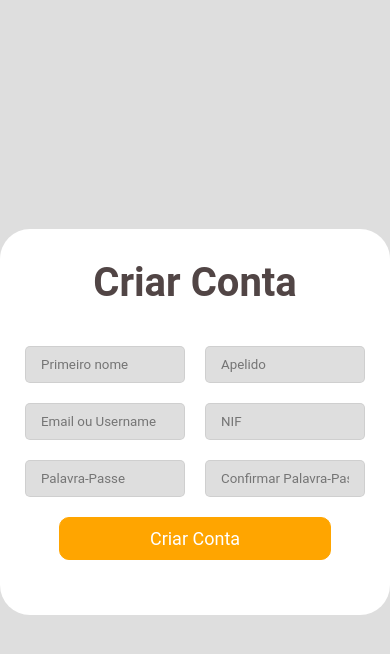
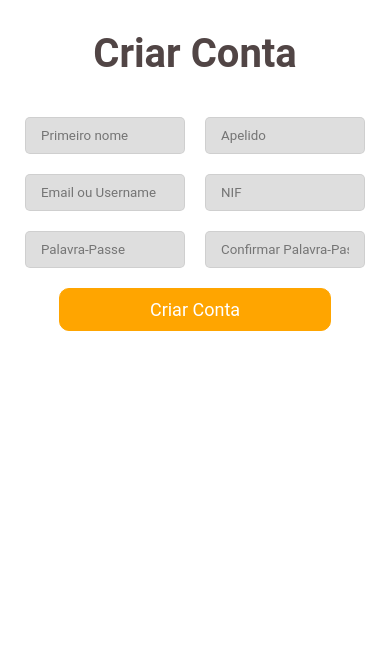
Before and after one commit to mariovarela99/stor-ipil-website, a React (Create React App) app: page /cadastro in a window 390 px wide. Shown: the top 654 px of the page. Built offline with nearby package versions, Linux system fonts and the light colour scheme.

Commit message:
Cadastro terminado com sucesso

```diff
--- a/src/pages/Cadastro/style.css
+++ b/src/pages/Cadastro/style.css
@@ -54,6 +54,13 @@
     background: transparent;
 }
 
-@media screen and (max-width: 500px){
-
+@media screen and (max-width: 600px){
+    .cadastro {
+        background: red;
+    }
+    .cadastro-container {
+        width: 100%;
+        height: 100vh;
+        border-radius: 0;
+    }
 }
```
